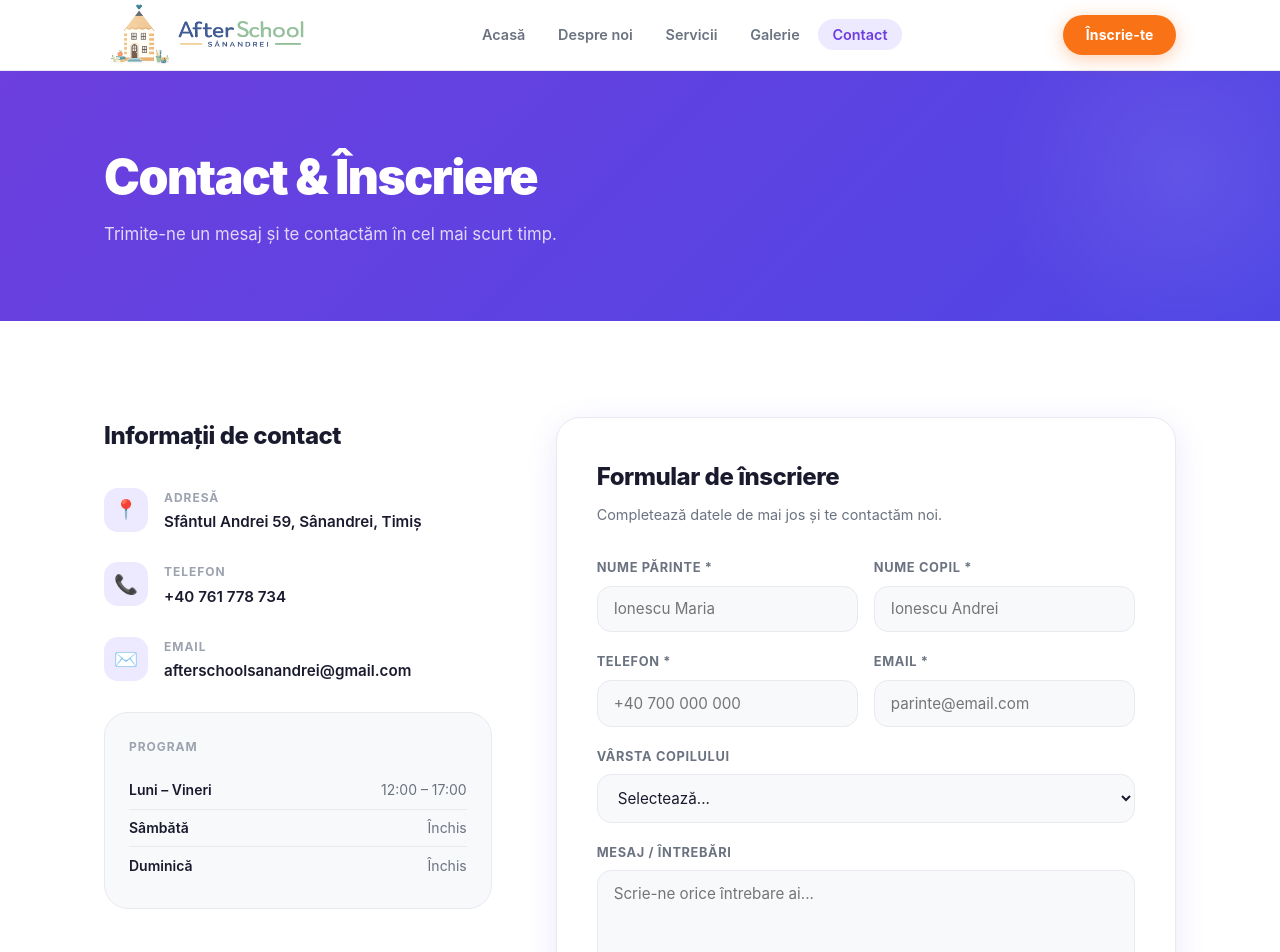
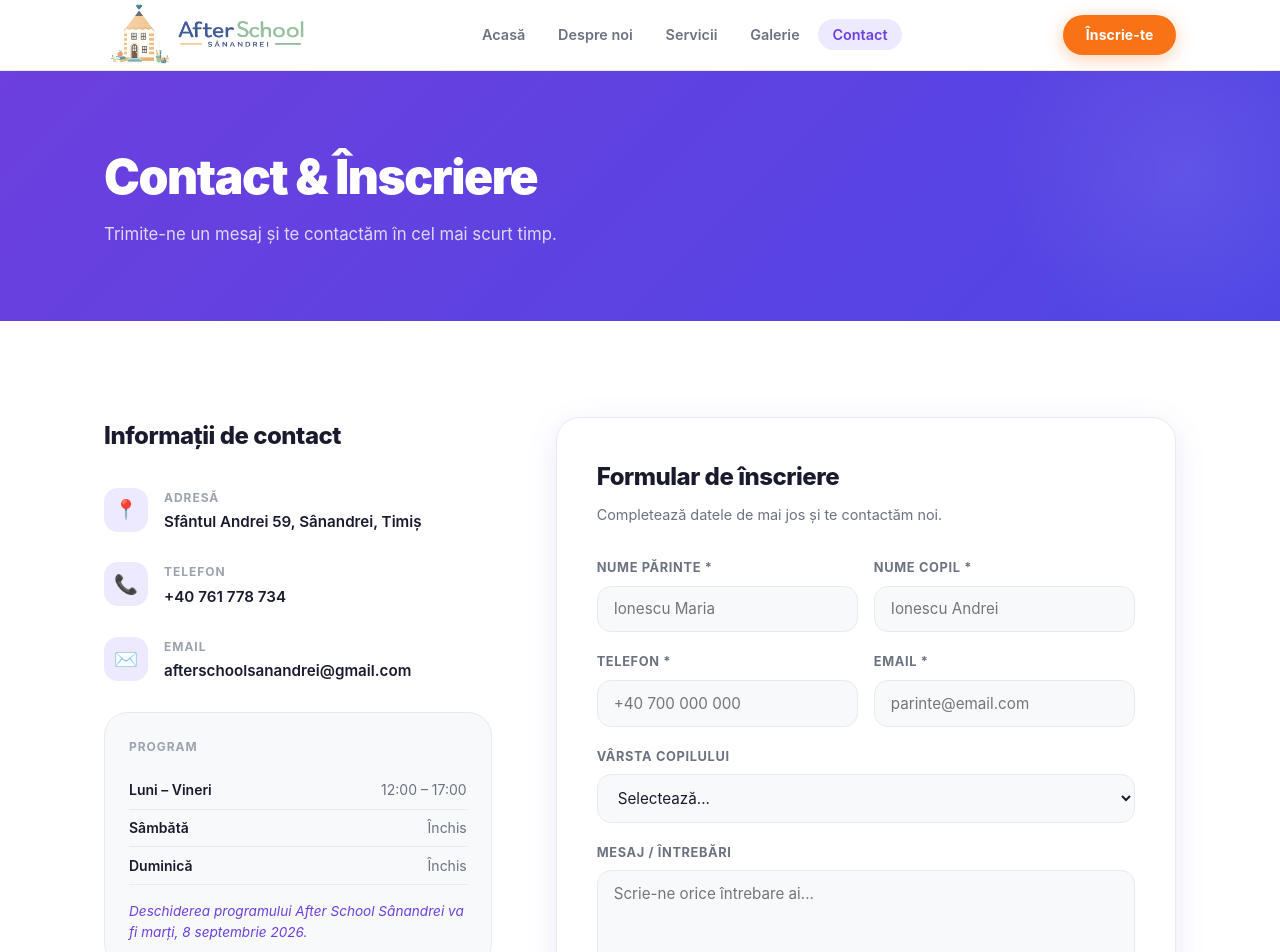
Before and after one commit to lavinianetotea/afterschool-sanandrei, a React (Create React App) app in the folder client/: page /contact in a window 1280 px wide. Shown: the top 952 px of the page. Built offline with nearby package versions, Linux system fonts and the light colour scheme.

Commit message:
Program deschidere; Validare nr tel si email

```diff
--- a/client/src/pages/Contact.css
+++ b/client/src/pages/Contact.css
@@ -75,6 +75,14 @@
 
 .hours-row:last-child { border-bottom: none; }
 .hours-row span:first-child { color: var(--text); font-weight: 600; }
+
+.hours-note {
+  margin-top: 1rem;
+  font-size: 0.85rem;
+  color: var(--primary);
+  font-style: italic;
+  line-height: 1.5;
+}
 
 /* Form */
 .contact-form-card {
--- a/client/src/pages/Contact.jsx
+++ b/client/src/pages/Contact.jsx
@@ -21,8 +21,9 @@ export default function Contact() {
     if (!form.parentName.trim()) e.parentName = "Câmp obligatoriu";
     if (!form.childName.trim()) e.childName = "Câmp obligatoriu";
     if (!form.phone.trim()) e.phone = "Câmp obligatoriu";
+    else if (!/^(\+4|0)[0-9]{9}$/.test(form.phone.replace(/\s/g, ""))) e.phone = "Număr de telefon invalid (ex: 0761 778 734)";
     if (!form.email.trim()) e.email = "Câmp obligatoriu";
-    else if (!/\S+@\S+\.\S+/.test(form.email)) e.email = "Email invalid";
+    else if (!/^[^\s@]+@[^\s@]+\.[^\s@]+$/.test(form.email)) e.email = "Adresă de email invalidă";
     return e;
   }
 
@@ -108,6 +109,9 @@ export default function Contact() {
                 <span>Duminică</span>
                 <span>Închis</span>
               </div>
+              <p className="hours-note">
+                Deschiderea programului After School Sânandrei va fi marți, 8 septembrie 2026.
+              </p>
             </div>
           </div>
 
```
